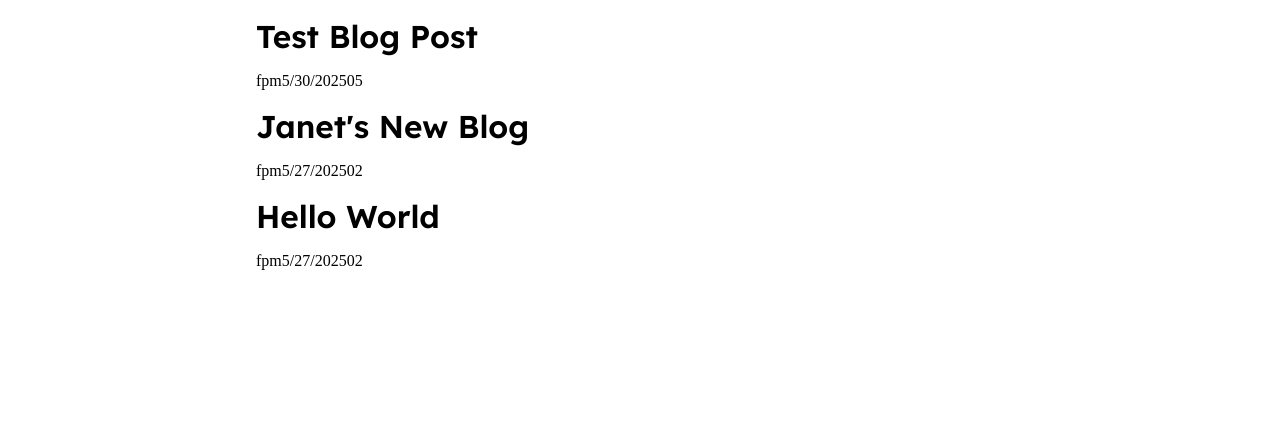
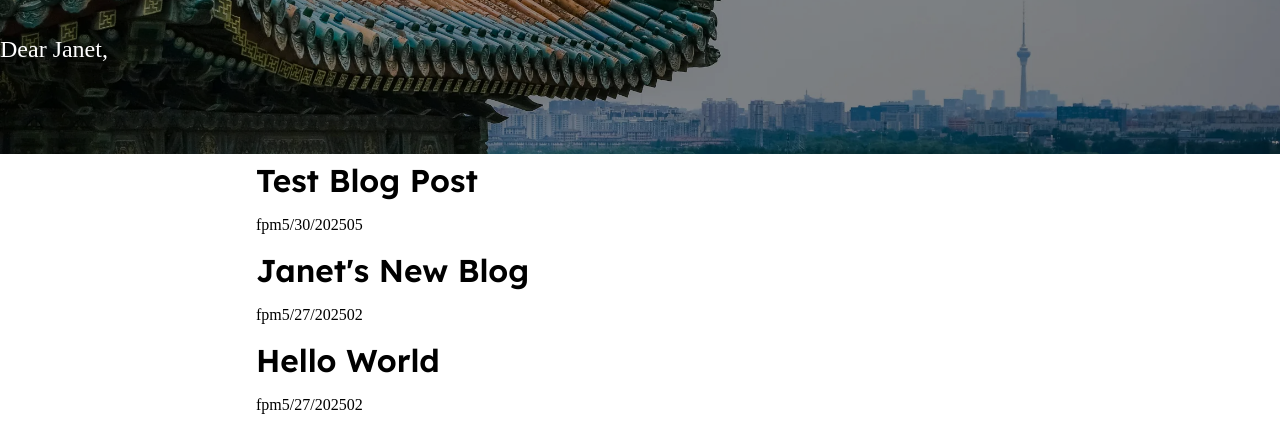
Before and after one commit to ADeanKelly/xiangjun.li, a Next.js app: page / in a window 1280 px wide. Shown: the top 448 px of the page. Built offline with nearby package versions, Linux system fonts and the light colour scheme.

Commit message:
[skip ci] Added header and image

```diff
--- /dev/null
+++ b/components/layout.js
@@ -0,0 +1,13 @@
+import styles from '@/styles/general.module.css';
+
+export default function Layout() {
+
+  return (
+    <>
+    <header className={styles.header}>
+      <div class={styles.background}></div>
+      <nav className={styles.header_inner}><p>Dear Janet,</p></nav>
+    </header>
+    </>
+  )
+}
--- a/lib/md.js
+++ b/lib/md.js
@@ -49,7 +49,7 @@ export async function getPostData(slug) {
 
   const mediaMetadata = mediaIndexObject.find(obj => matterResult.data.thumbnail.includes(obj.file));
   matterResult.data.metadata = mediaMetadata.metadata;
-  console.log(matterResult.data);
+  // console.log(matterResult.data);
 
 
   return {
--- a/pages/_app.js
+++ b/pages/_app.js
@@ -1,4 +1,6 @@
 import "@/styles/globals.css";
+import Layout from '@/components/layout';
+
 import {Molengo, Lexend} from 'next/font/google';
 const molengo = Molengo({
   weight: ['400'],
@@ -13,8 +15,11 @@ const lexend = Lexend({
 
 export default function App({ Component, pageProps }) {
     return (
-    <span className={`${molengo.variable} ${lexend.variable}`}>
-      <Component {...pageProps} />
-    </span>
+      <>
+      <Layout></Layout>
+      <span className={`${molengo.variable} ${lexend.variable}`}>
+        <Component {...pageProps} />
+      </span>
+    </>
   )
 }
--- a/pages/_document.js
+++ b/pages/_document.js
@@ -5,6 +5,7 @@ export default function Document() {
     <Html lang="en">
       <Head>
         <meta name="robots" content="noindex, nofollow" />
+        <meta name="viewport" content="width=device-width, initial-scale=1.0"></meta>
       </Head>
       <body>
         <Main />
--- /dev/null
+++ b/styles/general.module.css
@@ -0,0 +1,48 @@
+@media screen and (min-width: 0px) {
+  .header {
+    max-width: 100vw;
+    align-items: center;
+    position: sticky;
+    height: 128px;
+    margin: 0 0 32px;
+    padding: 24px 0 0;
+
+      background-attachment: fixed, scroll;
+      background-position: center;
+      background-repeat: no-repeat;
+      background-size: cover;
+    top: -48px;
+  }
+  .background {
+  position: absolute;
+  top: 0;
+  left: 0;
+  width: 100%;
+  height: 120%; /* Slightly taller for movement room */
+    background-image: url('/background-image.webp');
+  background-size: cover;
+  background-position: center;
+  /* transform: translateY(-60%); */
+  z-index: 0;
+  will-change: transform;
+}
+  .header .background::before {
+  content: "";
+  position: absolute;
+  top: 0; left: 0; right: 0; bottom: 0;
+  background: rgba(0, 0, 0, 0.4);
+  z-index: 0;
+  }
+  .header_inner {
+    width: 100vw;
+    position: sticky;
+    height: 48px;
+    top: 0;
+    /* background-color: blanchedalmond; */
+  }
+  .header_inner p {
+    margin: 12px auto;
+    font-size: 24px;
+    color: #FFF;
+  }
+}
--- a/styles/globals.css
+++ b/styles/globals.css
@@ -28,7 +28,7 @@
 html,
 body {
   max-width: 100vw;
-  overflow-x: hidden;
+  position: relative;
 }
 
 * {
```
Also changed, not shown: lib/post.js (+1 -1 lines), pages/[post].js (+4 -0 lines), public/background-image.webp (added).
